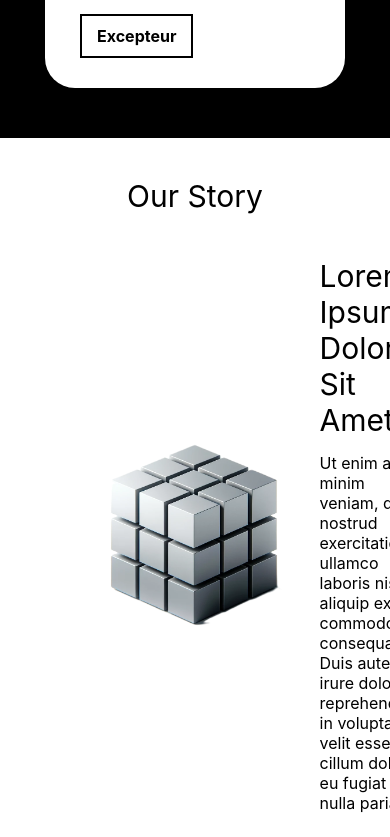
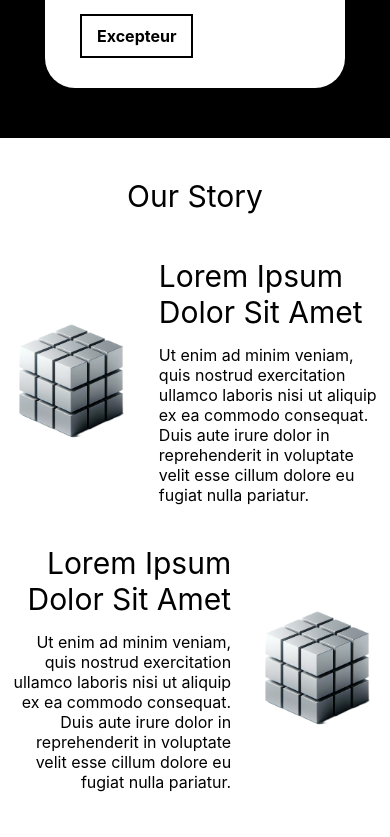
Before and after one commit to KrisHHFI/React-Front-end-Portfolio-Piece, a React (Create React App) app: page / in a window 390 px wide. Shown: the part 4920-5757 px from the top of the page. Built offline with nearby package versions, Linux system fonts and the light colour scheme.

Commit message:
Section 4 mobile accessible

```diff
--- a/src/App.css
+++ b/src/App.css
@@ -15,64 +15,6 @@ a {
 
 .Section3Title {
   color: white;
-}
-
-.PageContent4 {
-  background-color: white;
-  min-height: 100vh;
-  display: flex;
-  flex-direction: column;
-  justify-content: center;
-  align-items: center;
-  padding: 120px 30px 30px 30px;
-  position: relative;
-}
-
-.TimelineItem {
-  width: 60%;
-  display: flex;
-  margin-bottom: 40px;
-}
-
-.TimelineTextContainer {
-  flex: 2;
-  justify-content: center;
-  display: flex;
-  flex-direction: column;
-}
-
-.TimelineTitle {
-  font-size: 30px;
-  padding-bottom: 15px;
-}
-
-.TextLeft {
-  text-align: left;
-}
-
-.TextRight {
-  text-align: Right;
-}
-
-.TimelineText {}
-
-.TimelineImageContainer {
-  flex: 1;
-  display: flex;
-  align-items: center;
-}
-
-.ImageLeft {
-  margin-left: 25px;
-}
-
-.ImageRight {
-  justify-content: right;
-  margin-right: 25px;
-}
-
-.TimelineImage {
-  height: 200px;
 }
 
 .PageContent5 {
--- a/src/App.js
+++ b/src/App.js
@@ -3,6 +3,7 @@ import './StyleSheets/NavigationBar.css';
 import './StyleSheets/Section1.css';
 import './StyleSheets/Section2.css';
 import './StyleSheets/Section3.css';
+import './StyleSheets/Section4.css';
 import NavigationBar from './Components/NavigationBar';
 import Section1 from './Components/Section1';
 import Section2 from './Components/Section2';
--- /dev/null
+++ b/src/StyleSheets/Section4.css
@@ -0,0 +1,70 @@
+.PageContent4 {
+    background-color: white;
+    display: flex;
+    flex-direction: column;
+    justify-content: center;
+    align-items: center;
+    padding: 120px 0 30px 0;
+    position: relative;
+}
+
+.TimelineItem {
+    width: 60%;
+    display: flex;
+    margin-bottom: 40px;
+}
+
+.TimelineTextContainer {
+    flex: 4;
+    justify-content: center;
+    display: flex;
+    flex-direction: column;
+}
+
+.TimelineTitle {
+    font-size: 30px;
+    padding-bottom: 15px;
+}
+
+.TextLeft {
+    text-align: left;
+}
+
+.TextRight {
+    text-align: Right;
+}
+
+.TimelineImageContainer {
+    flex: 1;
+    display: flex;
+    align-items: center;
+}
+
+.ImageLeft {
+    margin-left: 25px;
+}
+
+.ImageRight {
+    justify-content: right;
+    margin-right: 25px;
+}
+
+.TimelineImage {
+    height: 150px;
+}
+
+@media screen and (max-width: 1000px) {
+    .TimelineItem {
+        width: 80%;
+    }
+}
+
+@media screen and (max-width: 600px) {
+    .TimelineItem {
+        width: 95%;
+    }
+
+    .TimelineImage {
+        height: 125px;
+    }
+}
```
